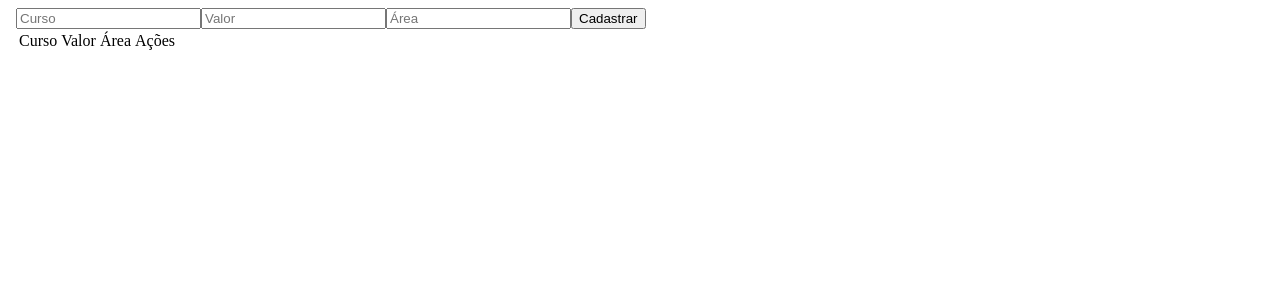
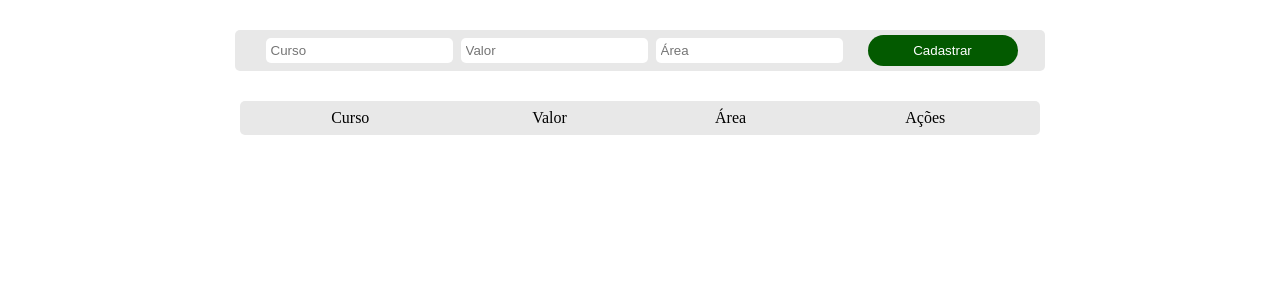
Before and after one commit to Dark1922/Fundametos-do-Angular, an Angular app: page / in a window 1280 px wide. Shown: the top 300 px of the page. Built offline with nearby package versions, Linux system fonts and the light colour scheme.

Commit message:
estilizando formulário com css

```diff
--- a/src/app/exemplo07y/exemplo07y.component.css
+++ b/src/app/exemplo07y/exemplo07y.component.css
@@ -0,0 +1,42 @@
+form{
+  width: 800px;
+  margin: 30px auto;
+  border-radius: 5px;
+  background-color: #e8e8e8;
+  padding: 5px;
+  display: flex;
+  justify-content: center;
+}
+
+input[type="text"],
+input[type="number"]{
+  border-radius: 5px;
+  padding: 5px;
+  border: none;
+  margin: 3px;
+  margin-right: 5px;
+}
+
+input[type="button"]{
+  background-color:rgb(3, 90, 0);
+  color: white;
+  margin-left: 20px;
+  border-radius: 50px;
+  border: none;
+  padding: 5px;
+  width: 150px;
+
+}
+input[type="button"]:hover{
+background: rgb(37, 184, 32);
+}
+
+table {
+  width: 800px;
+  margin: 30px auto;
+  border-radius: 5px;
+  background-color: #e8e8e8;
+  padding: 5px;
+  text-align: center;
+
+}
--- a/src/app/exemplo07y/exemplo07y.component.html
+++ b/src/app/exemplo07y/exemplo07y.component.html
@@ -11,7 +11,7 @@
 <form>
   <input type="text" name="Curso" placeholder="Curso">
   <input type="number" placeholder="Valor">
-  <input type=""text placeholder="Área">
+  <input type="text" placeholder="Área">
   <input type="button" value="Cadastrar">
 </form>
 
```
